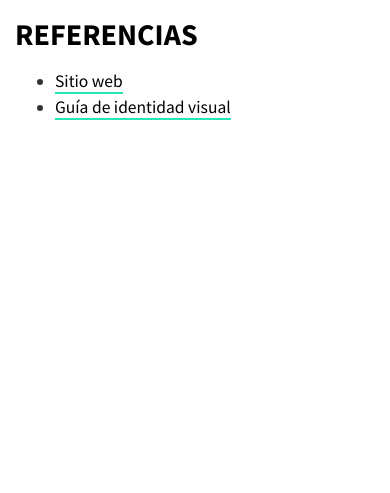
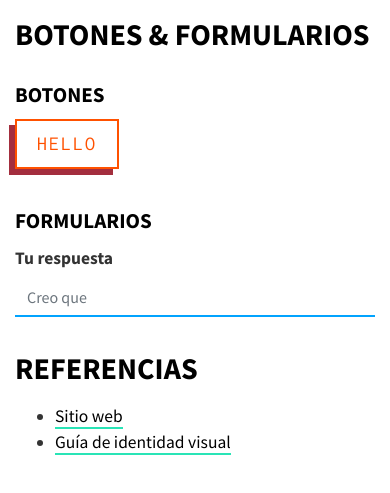
Before and after one commit to greenpeace/gpes-activism-school-elearning-template, a plain HTML site: page index.html in a window 390 px wide. Shown: the part 4026-4519 px from the top of the page. Before the commit the page ends 4194 px from the top, so only its background shows below. Drawn offline with nearby package versions, Linux system fonts and the light colour scheme.

Commit message:
Add buttons and forms

```diff
--- a/css/styles.css
+++ b/css/styles.css
@@ -95,3 +95,64 @@ strong {
     opacity: 1;
     margin: auto;
 }
+
+/* Buttons and forms */
+
+.but {
+    color: #ff5100;
+    border-width: 2px;
+    border-radius: 0px;
+    letter-spacing: 2px;
+    font-size: 20px;
+    font-family: 'Inconsolata',monospace;
+    font-weight: 700;
+    background-color: #f3eee3;
+    text-transform: uppercase;
+    position: relative;
+    padding: .3em 1em;
+    border: 2px solid;
+        border-top-width: 2px;
+        border-right-width: 2px;
+        border-bottom-width: 2px;
+        border-left-width: 2px;
+    background-color: transparent;
+    background-repeat: no-repeat;
+    background-position: center;
+    background-size: cover;
+    font-size: 20px;
+    font-weight: 500;
+    line-height: 1.7em !important;
+    -webkit-transition: all .2s;
+    -moz-transition: all .2s;
+    transition: all .2s;
+    box-shadow: -6px 6px 0px 0px #a32e3e;
+    margin-bottom: 25px;
+}
+
+.but:hover {
+    border-width: 2px;
+    border-color: #fff;
+}
+
+.form-control {
+    display: block;
+    width: 100%;
+    height: calc(1.5em + .75rem + 2px);
+    padding: .375rem .75rem;
+    font-size: 1rem;
+    font-weight: 400;
+    line-height: 1.5;
+    color: #495057;
+    background-color: #fff;
+    background-clip: padding-box;
+    border: none;
+    border-radius: 0;
+    transition: border-color .15s ease-in-out,box-shadow .15s ease-in-out;
+    border-bottom-width: 2px;
+    border-bottom-color: #01a3fe;
+    border-bottom-style: solid;
+}
+
+label {
+    font-weight: 700;
+}
--- a/index.html
+++ b/index.html
@@ -119,6 +119,26 @@
             </div>
             <div class="row">
                 <div class="col-sm">
+                    <h2>Botones &amp; formularios</h2>
+                </div>
+            </div>
+            <div class="row">
+                <div class="col-sm">
+                    <h3>Botones</h3>
+                    <button type="button" class="but">Hello</button>
+                </div>
+                <div class="col-sm">
+                    <h3>Formularios</h3>
+                    <form>
+                        <div class="form-group">
+                            <label for="answer">Tu respuesta</label>
+                            <input type="text" class="form-control" id="answer" placeholder="Creo que">
+                        </div>
+                    </form>
+                </div>
+            </div>
+            <div class="row">
+                <div class="col-sm">
                     <h2>Referencias</h2>
                     <ul>
                         <li><a href="https://escueladeactivismo.org/" target="_blank">Sitio web</a></li>
```
